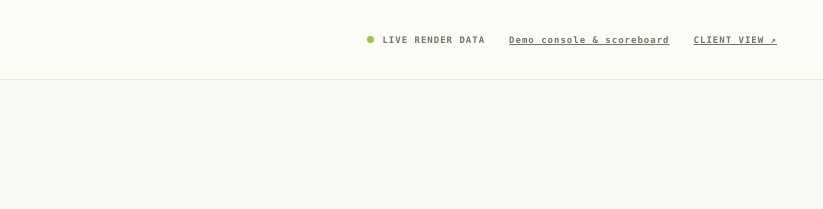
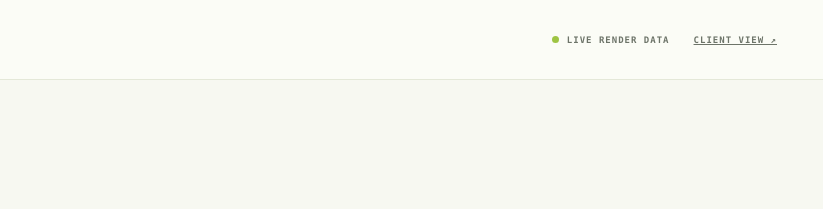
Before and after one commit to yigitunallar/raceday-cover-agent, a plain HTML site: page web/admin.html in a window 1280 px wide. Shown: the top 209 px of the page, 457-1280 px from the left. Drawn offline with Linux system fonts and the light colour scheme; no server answers.

Commit message:
Remove the demo console link from the admin page
Co-Authored-By: Claude Opus 5.5 <noreply@anthropic.com>

```diff
--- a/web/admin.html
+++ b/web/admin.html
@@ -1,6 +1,6 @@
 <!doctype html>
 <html lang="en"><head><meta charset="utf-8"><meta name="viewport" content="width=device-width,initial-scale=1"><title>Raceday — Operations</title><link rel="stylesheet" href="mission.css"><link rel="stylesheet" href="admin.css"><script src="admin.js" defer></script></head>
-<body><header class="topbar"><a href="mission.html" class="brand"><span class="brand-mark">R<span>•</span></span><span>raceday<span class="brand-period">.</span><small>OPERATIONS CONSOLE</small></span></a><div class="top-right"><span class="environment"><span class="signal"></span> LIVE RENDER DATA</span><a href="index.html">Demo console &amp; scoreboard</a> <a href="mission.html">CLIENT VIEW ↗</a></div></header>
+<body><header class="topbar"><a href="mission.html" class="brand"><span class="brand-mark">R<span>•</span></span><span>raceday<span class="brand-period">.</span><small>OPERATIONS CONSOLE</small></span></a><div class="top-right"><span class="environment"><span class="signal"></span> LIVE RENDER DATA</span><a href="mission.html">CLIENT VIEW ↗</a></div></header>
 <main><div class="intro"><div><div class="eyebrow"><span class="tiny-diamond">◆</span> RACEDAY OPERATIONS</div><h1>Every horse.<br><em>One clear view.</em></h1><p>Monitor the agent and explore the quotes and tasks saved on Render.</p></div><div class="intro-aside">ALL TASKS<br>ONE WORKER <span class="arrow">↗</span></div></div>
 <section class="mission-bar"><div class="selector-wrap"><label>RENDER CONNECTION</label><strong id="connection">Connecting…</strong></div><div class="worker-controls"><div class="worker-status"><span class="worker-dot" id="workerDot"></span><span><small>SHARED WORKER</small><strong id="workerState">Connecting</strong></span></div><button id="startAgent" class="button start">Start agent ↗</button><button id="killAgent" class="button kill">Kill agent ×</button></div></section><div class="global-note" id="notice" role="status">Start and kill affect all tasks in the shared Render environment.</div>
 <section class="metrics" aria-label="Task counts"><div><span>ALL TASKS</span><strong id="total">—</strong></div><div><span>IN PROGRESS</span><strong id="active">—</strong></div><div><span>QUOTES SAVED</span><strong id="quotes">—</strong></div><div><span>COVERED</span><strong id="covered">—</strong></div></section>
```
